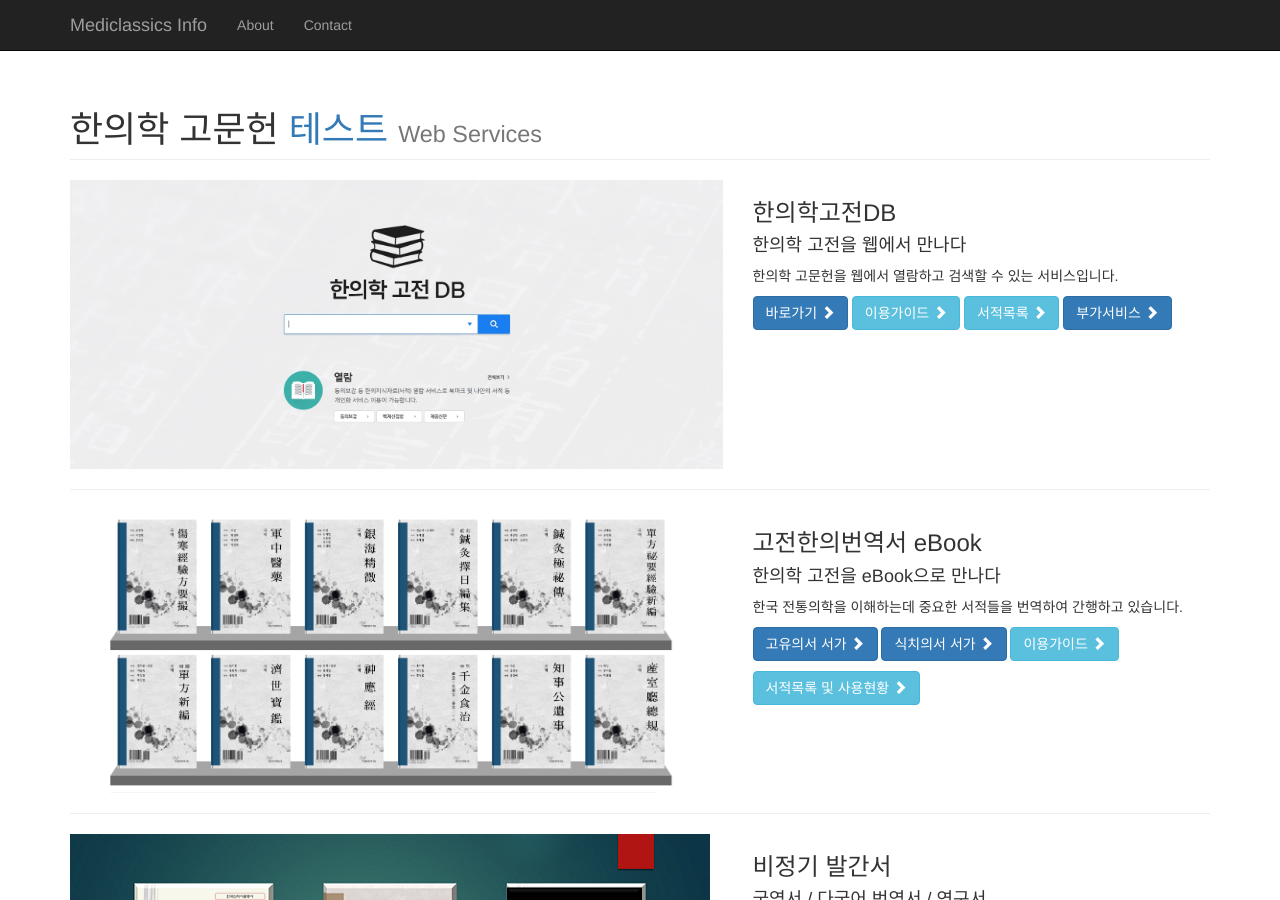
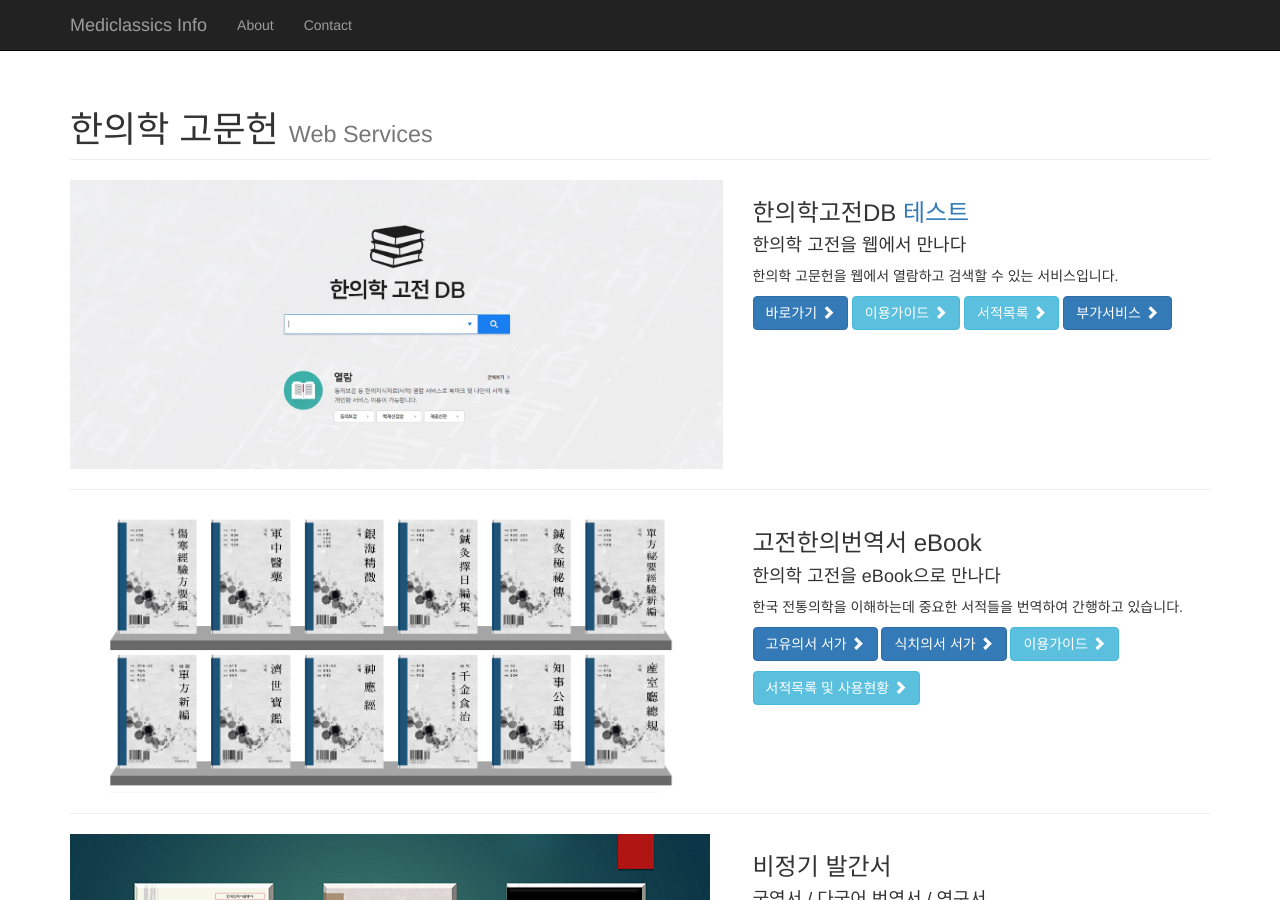
Before and after one commit to mediclassics/mediclassics.github.io, a Jekyll site: the page built from index.md, in a window 1280 px wide and 900 px high. Built offline with Jekyll 4.4.1, drawn with Linux system fonts in a browser that asks for light colours; nearby versions of some CDN libraries; a script that is not in the unit is left out.

Commit message:
Update main.html

```diff
--- a/_includes/main.html
+++ b/_includes/main.html
@@ -1,6 +1,6 @@
 <div class="row">
 	<div class="col-lg-12">
-		<h1 class="page-header">한의학 고문헌 <a href="#">테스트</a>
+		<h1 class="page-header">한의학 고문헌
 			<small>Web Services</small>
 		</h1>
 	</div>
```
Also changed, not shown: other parts of _includes/main.html (+1 -1 lines).
